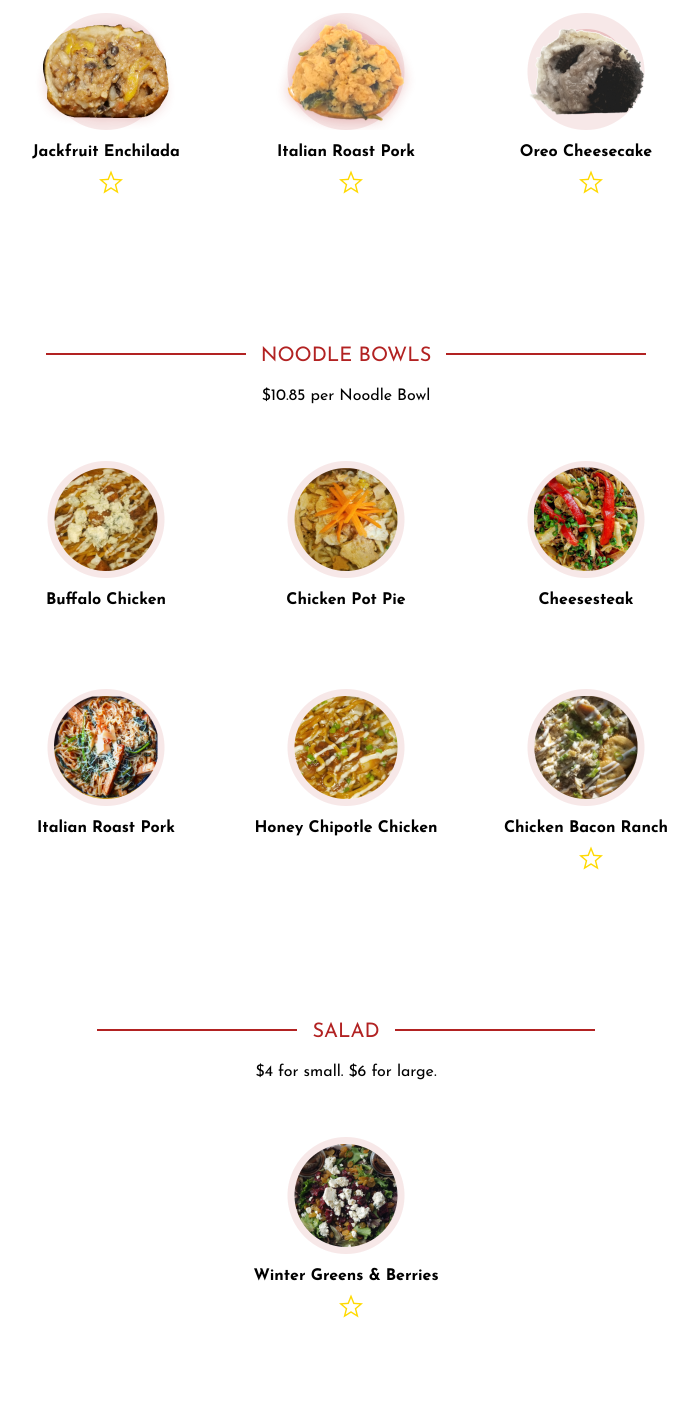
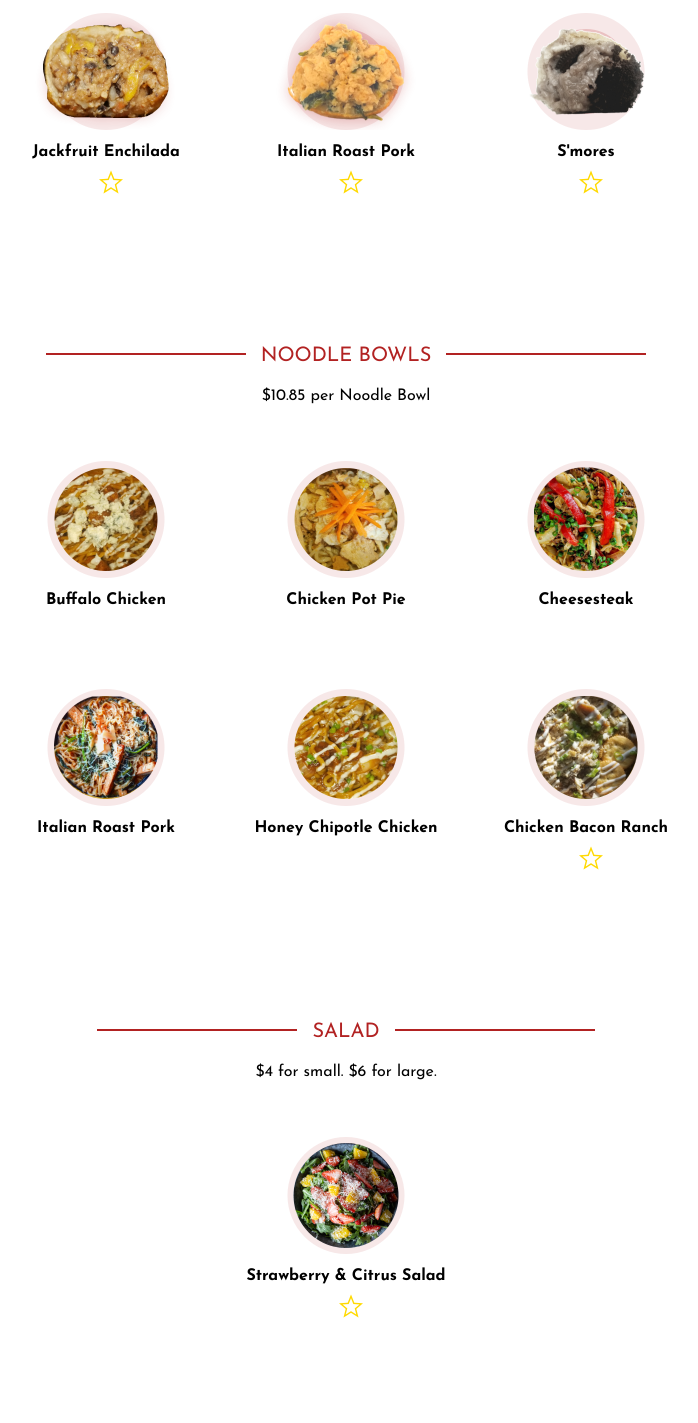
Before and after one commit to gcoogan1/humpty_d_mock, a React (Create React App) app: page / in a window 1280 px wide. Shown: the part 1700-3123 px from the top of the page, without its empty margins (294-992 px from the left). Built offline with nearby package versions, Linux system fonts and the light colour scheme.

Commit message:
salad and dessert update

```diff
--- a/src/MealsData/dumplingData.js
+++ b/src/MealsData/dumplingData.js
@@ -28,7 +28,7 @@ const dumplings = [
     { "id": 6, "meal":"Spinach Mozzarella & Ricotta", "image": SpinachMozz, "vegan" : Vegan, "star": Star, "info": "Spinach Mozzarella & Ricotta."},
     { "id": 7, "meal":"Jackfruit Enchilada", "image": Jackfruit, "vegan" : '', "star": Star, "info": "Beans, rice, corn, fire roasted tomatoes, jackfruit, and lime."},
     { "id": 8, "meal":"Italian Roast Pork", "image": ItalianRoast, "vegan" : "", "star": Star, "info": "Pork loin, broccoli rabe, herb & garlic sauce w/ imported aged provolone."},
-    { "id": 9, "meal":"Oreo Cheesecake", "image": OreoCheesecake, "vegan" : "", "star": Star, "info": "Oreo cheesecake filling, tossed in oreo crumbles."},
+    { "id": 9, "meal":"S'mores", "image": OreoCheesecake, "vegan" : "", "star": Star, "info": "Fudgy chocolate, melty marshmallow, and graham cracker crust."},
 
 ];
 
--- a/src/MealsData/saladData.js
+++ b/src/MealsData/saladData.js
@@ -1,7 +1,8 @@
 import Image from "../assets/Image.png";
 import Star from "../assets/star.png";
 import Vegan from '../assets/Vegan.svg';
-import WinterSalad from '../assets/food/recents/salad/winter-salad.png'
+//import WinterSalad from '../assets/food/recents/salad/winter-salad.png'
+import Strawberry from '../assets/food/recents/salad/strawberry-salad.png';
 
 
 
@@ -9,12 +10,12 @@ const salad = [
 
   {
     id: 1,
-    meal: "Winter Greens & Berries",
-    image: WinterSalad,
+    meal: "Strawberry & Citrus Salad",
+    image: Strawberry,
     vegan: "",
     star: Star,
     info:
-      "Mixed Greens, dried cranberries, golden raisins, crumbled blue cheese & balsamic vinaigrette."
+      "Sliced strawberries and oranges on a bed of arugula, garnished with fresh grated parmesan and served with an orange creme dressing on the side."
   }
 ];
 
```
Also changed, not shown: src/assets/food/recents/salad/strawberry-salad.png (added).
